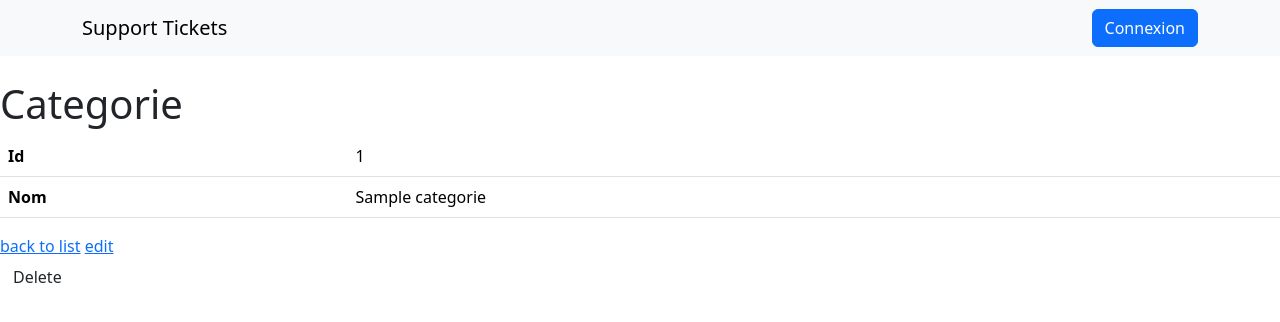
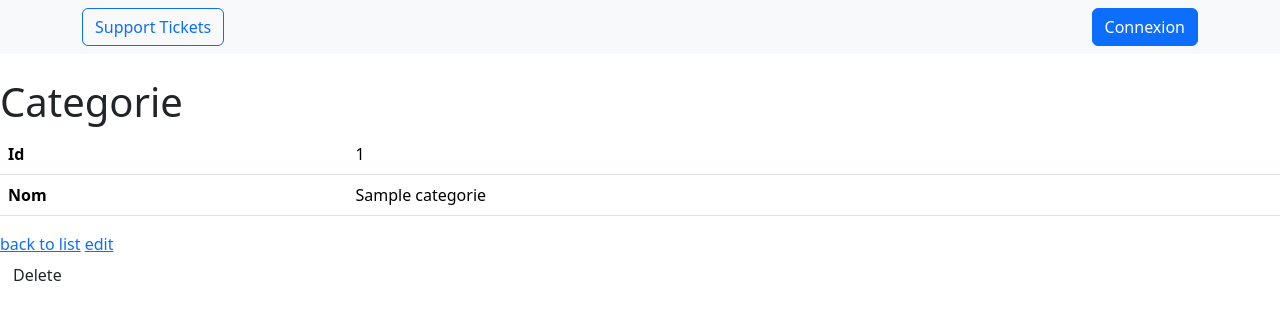
Before and after one commit to stephaniegua/tickets-symfony, a Symfony app: template templates/categorie/show.html.twig in a window 1280 px wide. Shown: the top 322 px of the page. Run offline with Twig, Linux system fonts and the light colour scheme; the template is opened without the code that fills it: most values are stand-ins (such as "Sample title", 1, 10 or a date in 2020); some libraries are stand-ins or nearby versions.

Commit message:
ajout d'un btn pour revenir à l'accueil

```diff
--- a/templates/base.html.twig
+++ b/templates/base.html.twig
@@ -15,7 +15,7 @@
     <body>
          <nav class="navbar navbar-expand-lg navbar-light bg-light mb-4">
             <div class="container">
-                <a class="navbar-brand" href="{{ path('app_home') }}">Support Tickets</a>
+                <a class="btn btn-outline-primary" href="{{ path('app_home') }}">Support Tickets</a>
                  <div class="d-flex">
         {% if app.user %}
                 <span class="me-3">Bonjour {{ app.user.email }}</span>
```
